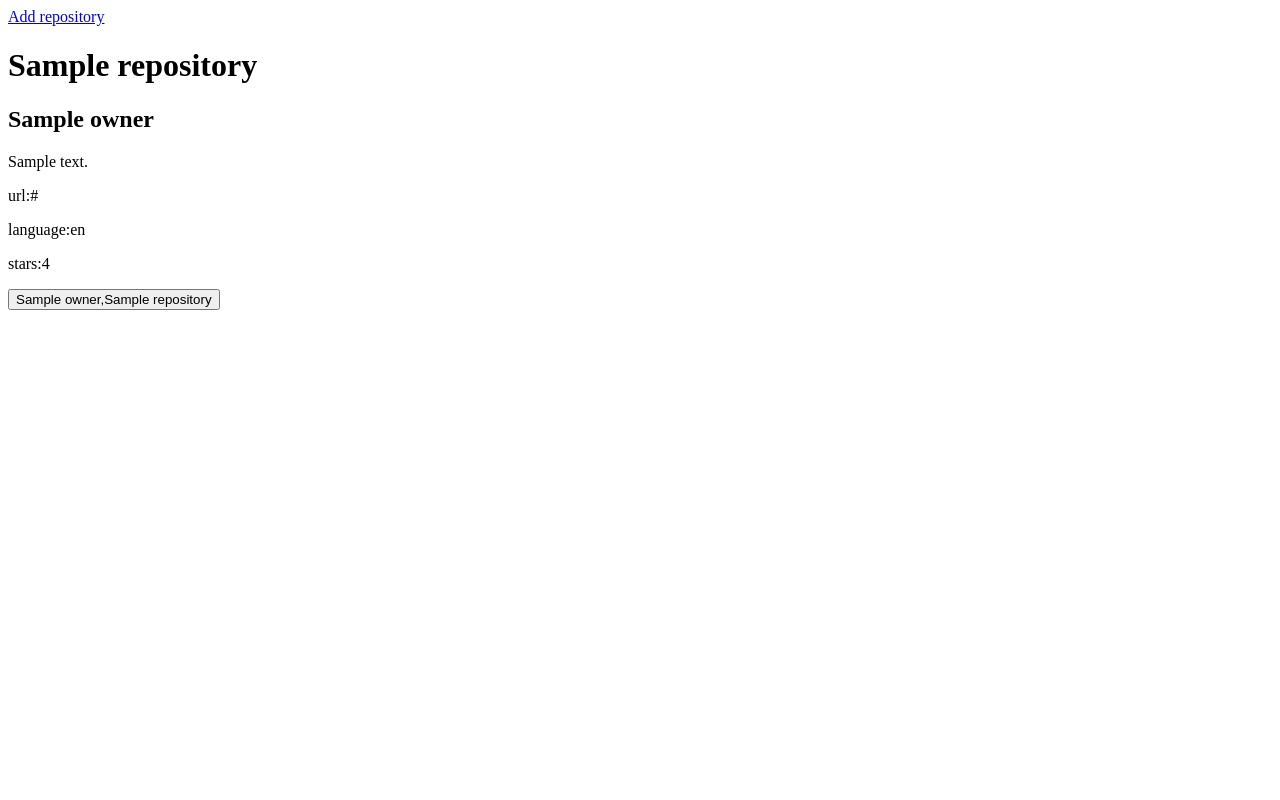
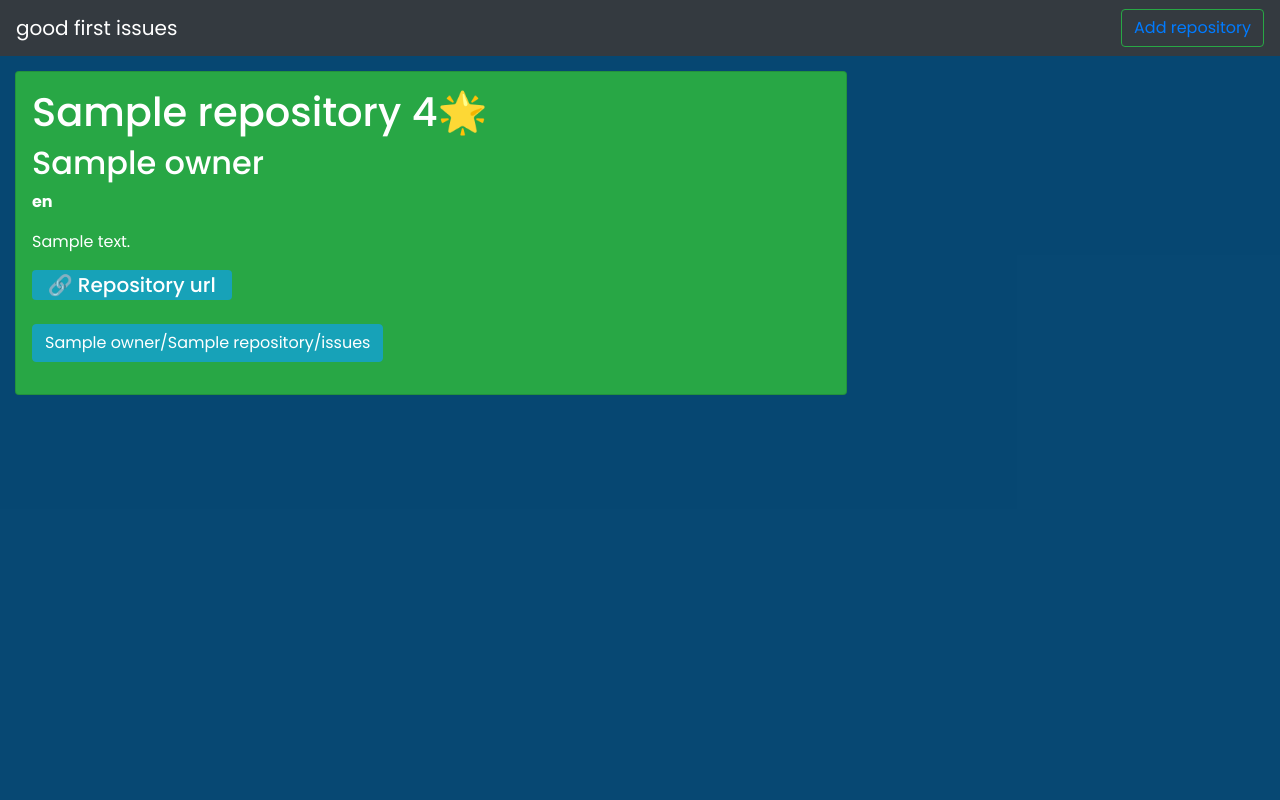
Before and after one commit to HarshCasper/good-first-issues, a Python web app: template flask/templates/index.html in a window 1280 px wide. Run offline with Jinja, Linux system fonts and the light colour scheme; the template is opened without the code that fills it: most values are stand-ins (such as "Sample title", 1, 10 or a date in 2020); some libraries are stand-ins or nearby versions.

Commit message:
improved ui of index.html

```diff
--- a/flask/static/style.css
+++ b/flask/static/style.css
@@ -150,3 +150,8 @@ html, body {
     color: blanchedalmond;
     margin: 34px 3px;
 }
+.card{
+    margin:15px;
+    width: 65%;
+    background-color: rgba(219, 33, 33, 0.63);
+}
--- a/flask/templates/index.html
+++ b/flask/templates/index.html
@@ -4,23 +4,42 @@
     <meta charset="UTF-8">
     <meta http-equiv="X-UA-Compatible" content="IE=edge">
     <meta name="viewport" content="width=device-width, initial-scale=1.0">
+    <link href="{{url_for('static',filename='style.css')}}" rel="stylesheet">
+    <link rel="stylesheet" href="https://maxcdn.bootstrapcdn.com/bootstrap/4.0.0/css/bootstrap.min.css"
+        integrity="sha384-Gn5384xqQ1aoWXA+058RXPxPg6fy4IWvTNh0E263XmFcJlSAwiGgFAW/dAiS6JXm" crossorigin="anonymous">
     <title>Home</title>
+
 </head>
 
-<body>
-    <a href="/addRepository">Add repository</a>
+<body style="background-color: #043d63be; overflow: scroll;">
+    <header>
+        <nav class="navbar navbar-dark bg-dark navbar-light bg-light justify-content-between">
+            <!-- Navbar content -->
+            <a class="navbar-brand  text-white">good first issues</a>
+            <button class="btn btn-outline-success my-2 my-sm-0 float-right" type="button"> <a href="/addRepository">Add
+                    repository</a></button>
+        </nav>
+    </header>
+
     {% for repository in repositories %}
-    <h1>{{ repository.title }}</h1>
-    <h2>{{ repository.owner}}</h2>
-    <p>{{ repository.description }}</p>
-    <p>url:{{ repository.url }}</p>
-    <p>language:{{ repository.language }}</p>
-    <p>stars:{{ repository.stars }}</p>
-    <form action="/viewDetailsOfRepository" method="POST">
-        <input type="submit" name="owner_title" value="{{repository.owner}},{{repository.title}}" title="See issues">
-    </form>
-    <br><br><br><br><br>
+    <div class="card text-white bg-success mb-3 shadow-lg p-3 mb-5 rounded">
+        <h1>{{ repository.title }} {{ repository.stars }}🌟</h1>
+        <h2>{{ repository.owner}}</h2>
+        <p style="font-family: Georgia, 'Times New Roman', Times, serif;"><b>{{ repository.language }}</b></p>
+
+        <p>{{ repository.description }}</p>
+
+        <a href="{{ repository.url }}" class="badge badge-info" style="width: 25%; height: 30px; text-align: center;">
+            <h5> 🔗 Repository url</h5>
+        </a>
+        <br>
+        <form action="/viewDetailsOfRepository" method="POST">
+            <input class="btn btn-info" type="submit" name="owner_title"
+                value="{{repository.owner}}/{{repository.title}}/issues" title="See issues">
+        </form>
+    </div>
     {% endfor %}
+
 </body>
 
 </html>
```
